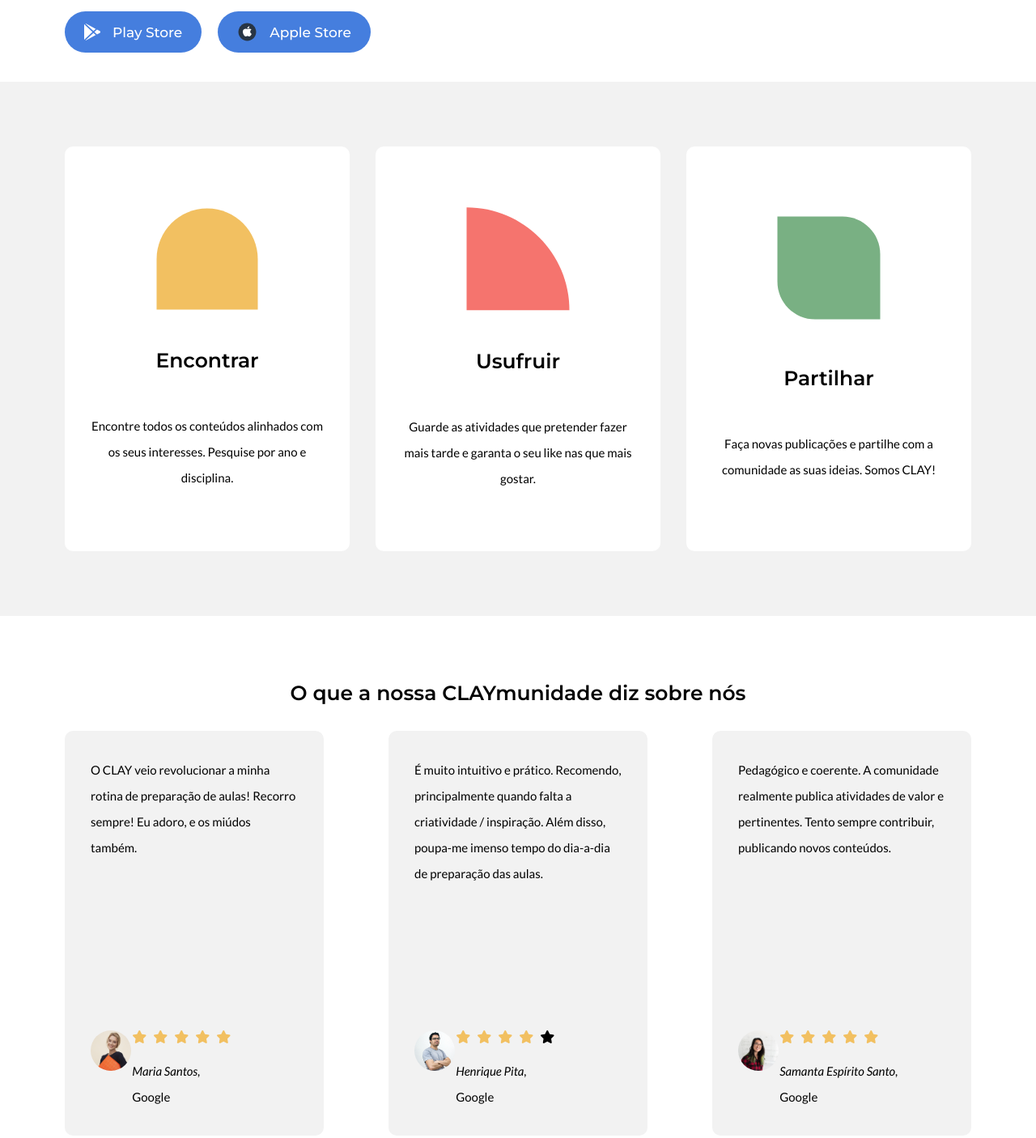
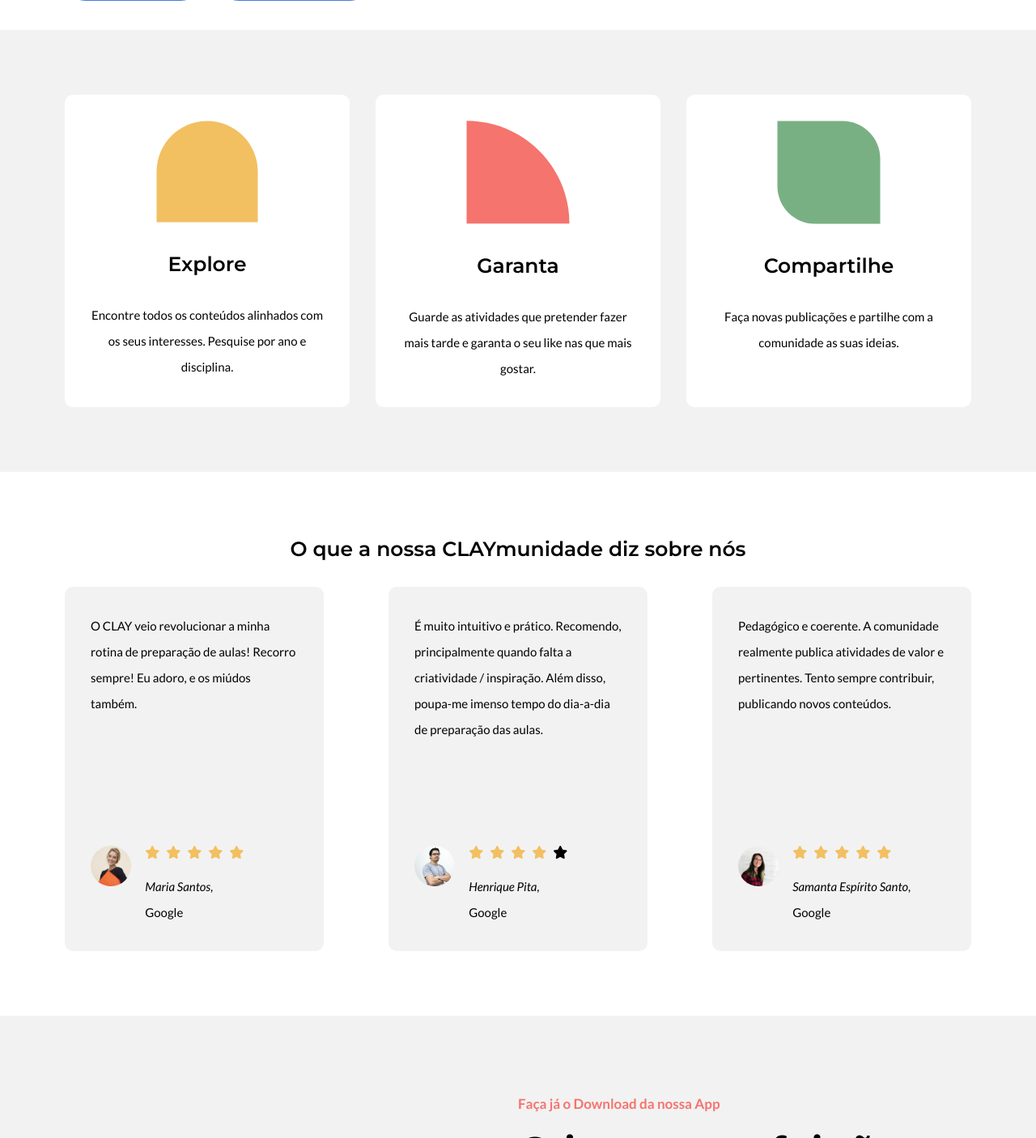
Before and after one commit to soraiaesanto/projeto_pw2, a PHP site: page / in a window 1280 px wide. Shown: the part 553-1959 px from the top of the page at 81% size. Run offline with PHP 8.4, Linux system fonts and the light colour scheme.

Commit message:
s-opinions responsive

```diff
--- a/header.html
+++ b/header.html
@@ -3,9 +3,7 @@
     <div class="home">
         <h3>Do Pré-Escolar ao 1º ciclo do Ensino Básico</h3>
         <h1>São ideias atrás de ideias.</h1>
-        <p>O CLAY é um espaço de partilha de experiências e atividades novas e inovadoras para fazer com as
-            crianças.
-            Aqui, o senso de partilha e entreajuda é a chave.</p>
+        <p>O CLAY é um espaço de partilha de experiências e atividades novas e inovadoras para fazer com as crianças. Aqui, o senso de partilha e entreajuda é a chave.</p>
         <p class="span">Experimente já!</p>
         <div class="buttons">
             <div> <!-- botão que direciona para a play store -->
--- a/index copy.html
+++ b/index copy.html
@@ -1,5 +1,5 @@
 <!DOCTYPE html>
-<html lang="en">
+<html lang="pt-en">
 
 <head>
     <meta charset="UTF-8">
--- a/index.php
+++ b/index.php
@@ -1,5 +1,5 @@
 <!DOCTYPE html>
-<html lang="en">
+<html lang="pt-en">
 
 <head>
     <meta charset="UTF-8">
--- a/s-download.html
+++ b/s-download.html
@@ -5,9 +5,7 @@
     <div class="home-2">
         <h3>Faça já o Download da nossa App</h3>
         <h1 class="v2">Criar nunca foi tão fácil.</h1>
-        <p>Trabalha com crianças e sente dificuldade em preparar aulas que tenham tanto de pedagogia quanto de
-            diversão? Sabemos que a criatividade não estica. Faça Download da nossa App e permita-se inspirar.
-            Juntos, somos CLAY!
+        <p>Trabalha com crianças e sente dificuldade em preparar aulas que tenham tanto de pedagogia quanto de diversão? Sabemos que a criatividade não estica. Faça Download da nossa App e permita-se inspirar. Juntos, somos CLAY!
         </p>
         <!-- <p class="span">Experimente já!</p> -->
         <div class="buttons">
--- a/s-presentation.html
+++ b/s-presentation.html
@@ -1,12 +1,11 @@
-
 <section class="s-presentation"> <!-- para cards!! -->
     <div class="posts presentation">
         <div class="card presentation">
             <div class="component">
                 <img src="assets/yellow.svg" alt="">
             </div>
+            <h2 class="h2-p">Explore</h2>
             <div class="info">
-                <h2>Encontrar</h2>
                 <p>Encontre todos os conteúdos alinhados com os seus interesses. Pesquise por ano e disciplina.</p>
             </div>
         </div>
@@ -14,8 +13,8 @@
             <div class="component">
                 <img src="assets/salmon.svg" alt="">
             </div>
+            <h2 class="h2-p">Garanta</h2>
             <div class="info">
-                <h2>Usufruir</h2>
                 <p>Guarde as atividades que pretender fazer mais tarde e garanta o seu like nas que mais gostar.</p>
             </div>
         </div>
@@ -23,10 +22,9 @@
             <div class="component">
                 <img src="assets/green.svg" alt="">
             </div>
-            <div class="info">
-                <h2>Partilhar</h2>
-                <p>Faça novas publicações e partilhe com a comunidade as suas ideias. Somos CLAY!</p>
-            </div>
+            <h2 class="h2-p">Compartilhe</h2>
+
+                <p class="info">Faça novas publicações e partilhe com a comunidade as suas ideias.</p>
         </div>
     </div>
 </section>
--- a/styles/s-download.css
+++ b/styles/s-download.css
@@ -19,6 +19,6 @@
     align-content: space-between;
     flex-wrap: wrap;
     justify-items: left;
-    /* white-space: pre-line; */
+    white-space: pre-line;
     background-color: var(--light);
 }
--- a/styles/s-opinions.css
+++ b/styles/s-opinions.css
@@ -14,7 +14,7 @@
 .card.opinions {
     background-color: var(--light);
     border-radius: 10px;
-    height: 500px;
+    height: 450px;
     display: flex;
     flex-direction: column;
     justify-content: space-between;
@@ -61,3 +61,7 @@
     /* font-weight: 600; */
     /* font-size: large; */
 }
+
+.description {
+    padding-left: 1rem;
+}
--- a/styles/s-presentation.css
+++ b/styles/s-presentation.css
@@ -10,7 +10,7 @@
     grid-row: auto;
     align-items: center;
     text-align: center;
-    align-content: space-between;
+    /* align-content: space-between; */
     flex-wrap: wrap;
     gap: 2rem;
 }
@@ -18,10 +18,21 @@
 .card.presentation {
     background-color: var(--white);
     border-radius: 10px;
-    height: 500px;
-    display: flex;
-    flex-direction: column;
-    justify-content: space-evenly;
+    height: -webkit-fill-available;
+    /* display: flex; */
+    /* flex-direction: column; */
+    /* justify-content: center; */
     padding: 2rem;
-    white-space: pre-line;
+    /* white-space: pre-line; */
 }
+
+
+.info {
+    display: block;
+    height: inherit;
+}
+
+.h2-p {
+    display: block;
+    margin-top: 2rem;
+}
```
Also changed, not shown: page-contacts.html (deleted, +0 -22 lines).
